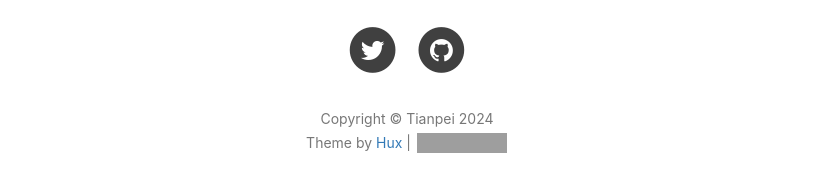
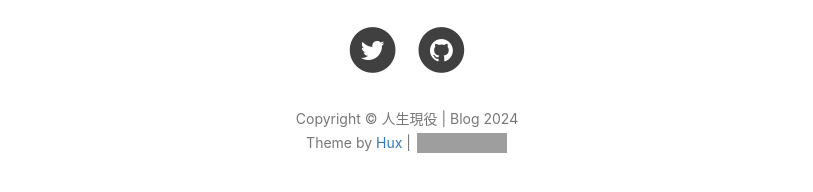
Before and after one commit to suzulang/suzulang.github.io, a Jekyll site: the page built from tags.html, in a window 1280 px wide and 900 px high, scrolled down 1806 px. Shown: the part 653-845 px from the top of the window, without its empty margins (233-1046 px from the left). Built offline with Jekyll 4.4.1, drawn with Linux system fonts in a browser that asks for light colours; nearby versions of some CDN libraries; comment, search, counter and statistics services are not loaded; grey boxes are pictures that could not be loaded.

Commit message:
修改title

```diff
--- a/_config.yml
+++ b/_config.yml
@@ -1,6 +1,6 @@
 # Site settings
-title: Tianpei
-SEOTitle: Tianpei
+title: 人生現役 | Blog
+SEOTitle: suzulang
 header-img: img/home-bg.jpg
 email: suzulang.jiang@gmail.com
 description: ""
```
